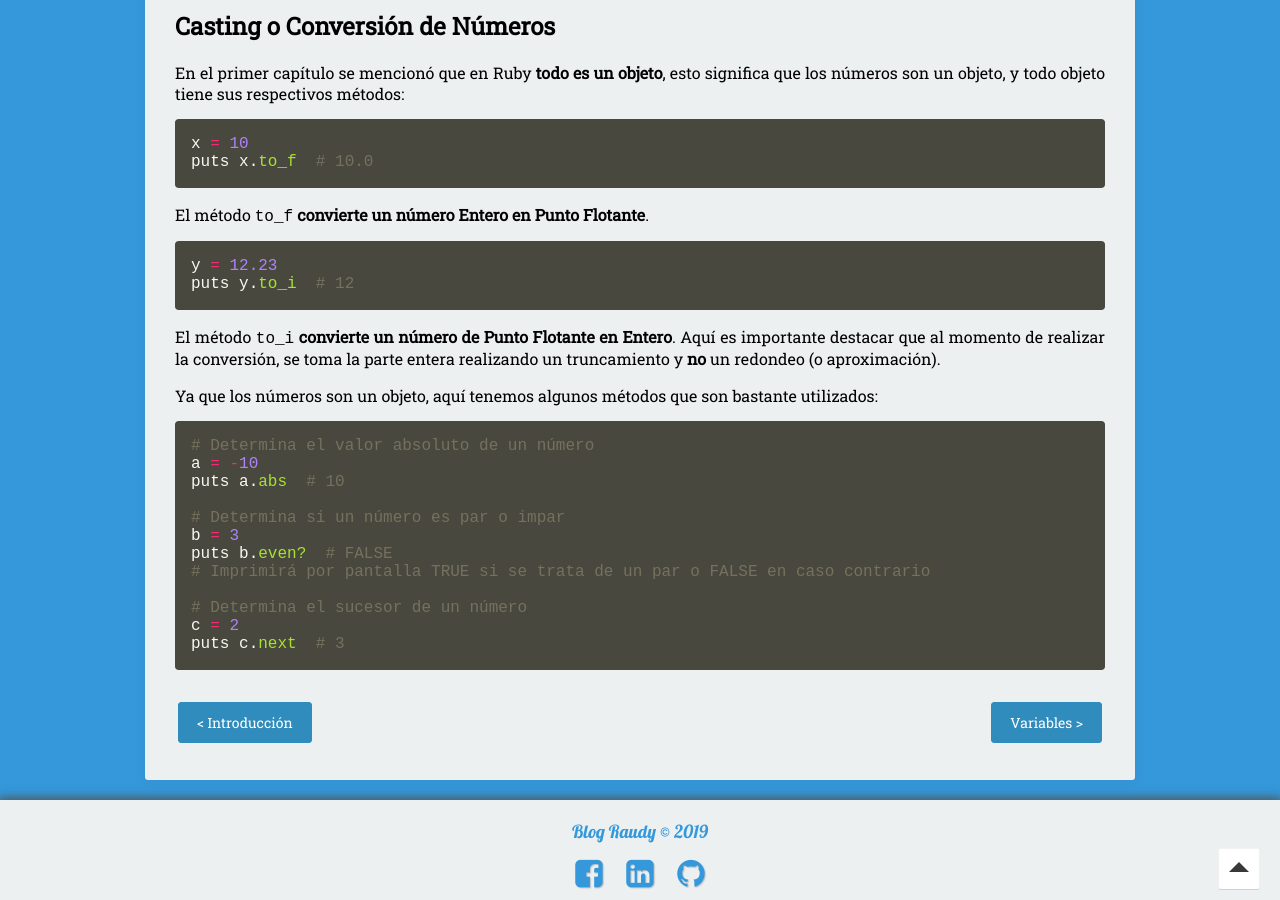
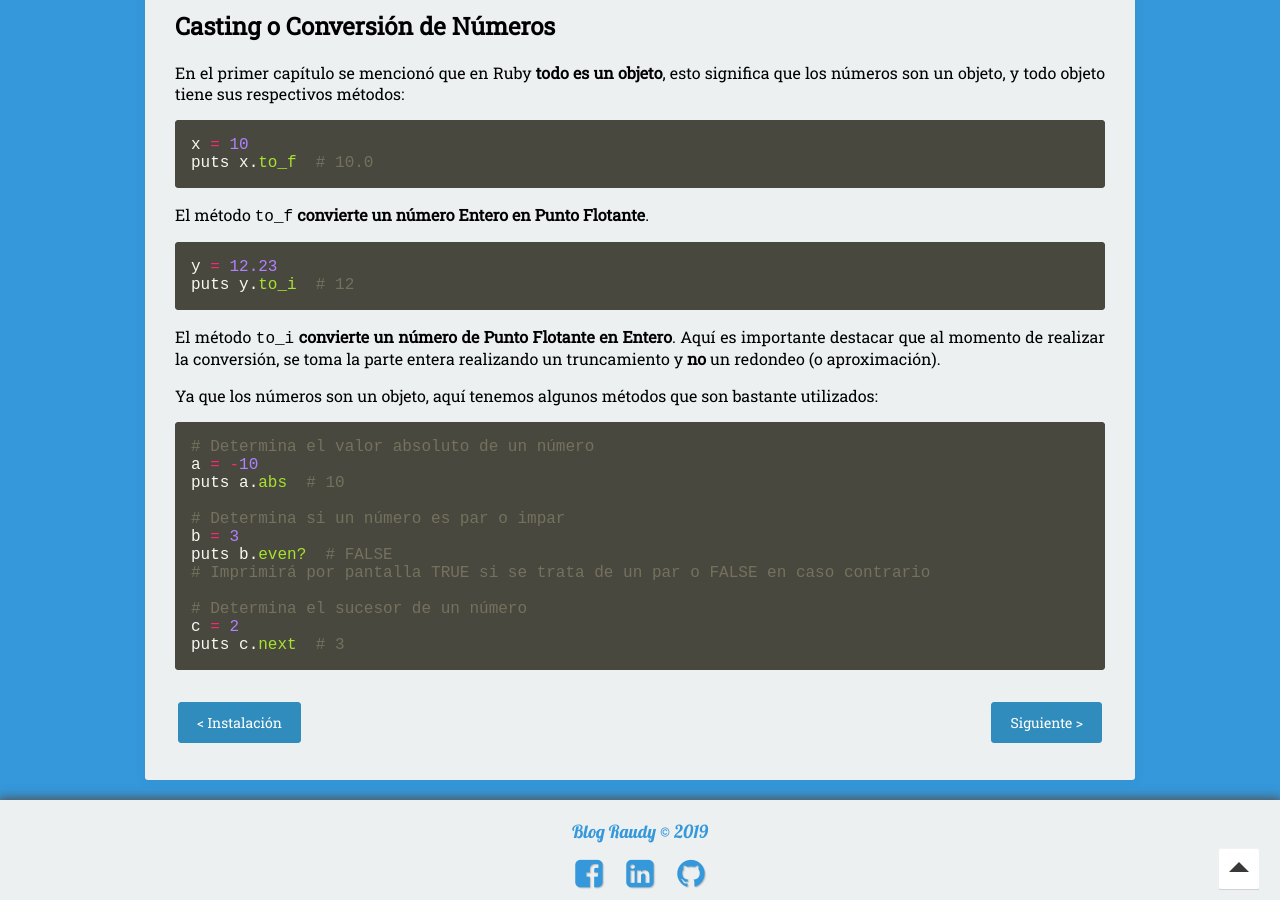
Before and after one commit to nisoto/Blog-anterior-2.0, a Jekyll site: the page built from _posts/2018-10-06-curso-ruby-iii-variables.md, in a window 1280 px wide and 900 px high, scrolled down 2946 px. Built offline with Jekyll 4.4.1, drawn with Linux system fonts in a browser that asks for light colours; nearby versions of some CDN libraries; part of the change alters nothing that is shown.

Commit message:
Update 2018-10-06-curso-ruby-iii-variables.md

```diff
--- a/_posts/2018-10-06-curso-ruby-iii-variables.md
+++ b/_posts/2018-10-06-curso-ruby-iii-variables.md
@@ -170,4 +170,4 @@ puts c.next  # 3
 
 |     |     |
 |:----|----:|
-| [< Introducción](https://nisoto.github.io/curso-ruby-ii-instalacion/){: .btn .btn-info} | [Variables >](https://nisoto.github.io/blog/){: .btn .btn-info} |
+| [< Instalación](https://nisoto.github.io/curso-ruby-ii-instalacion/){: .btn .btn-info} | [Siguiente >](https://nisoto.github.io/blog/){: .btn .btn-info} |
```
